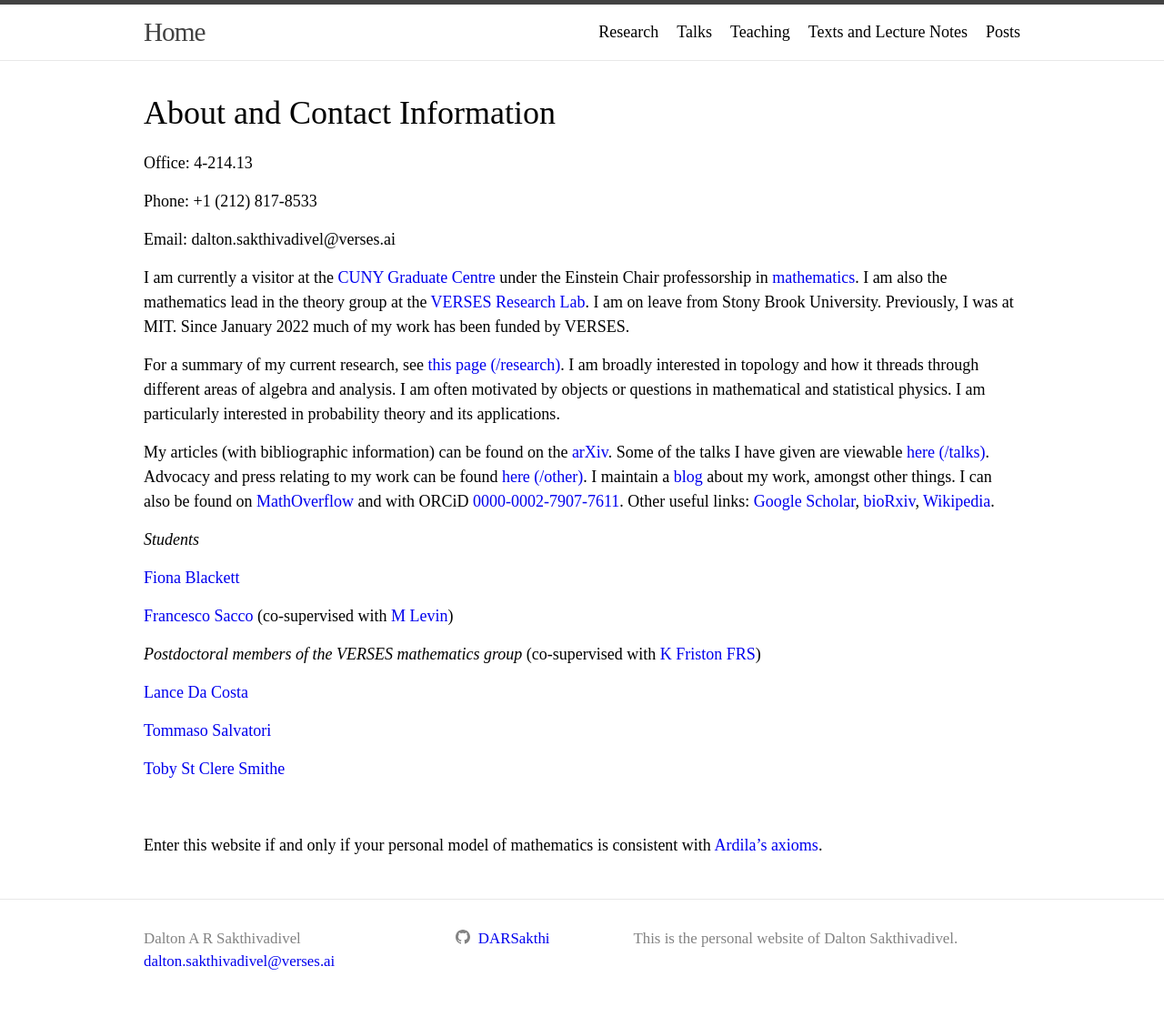
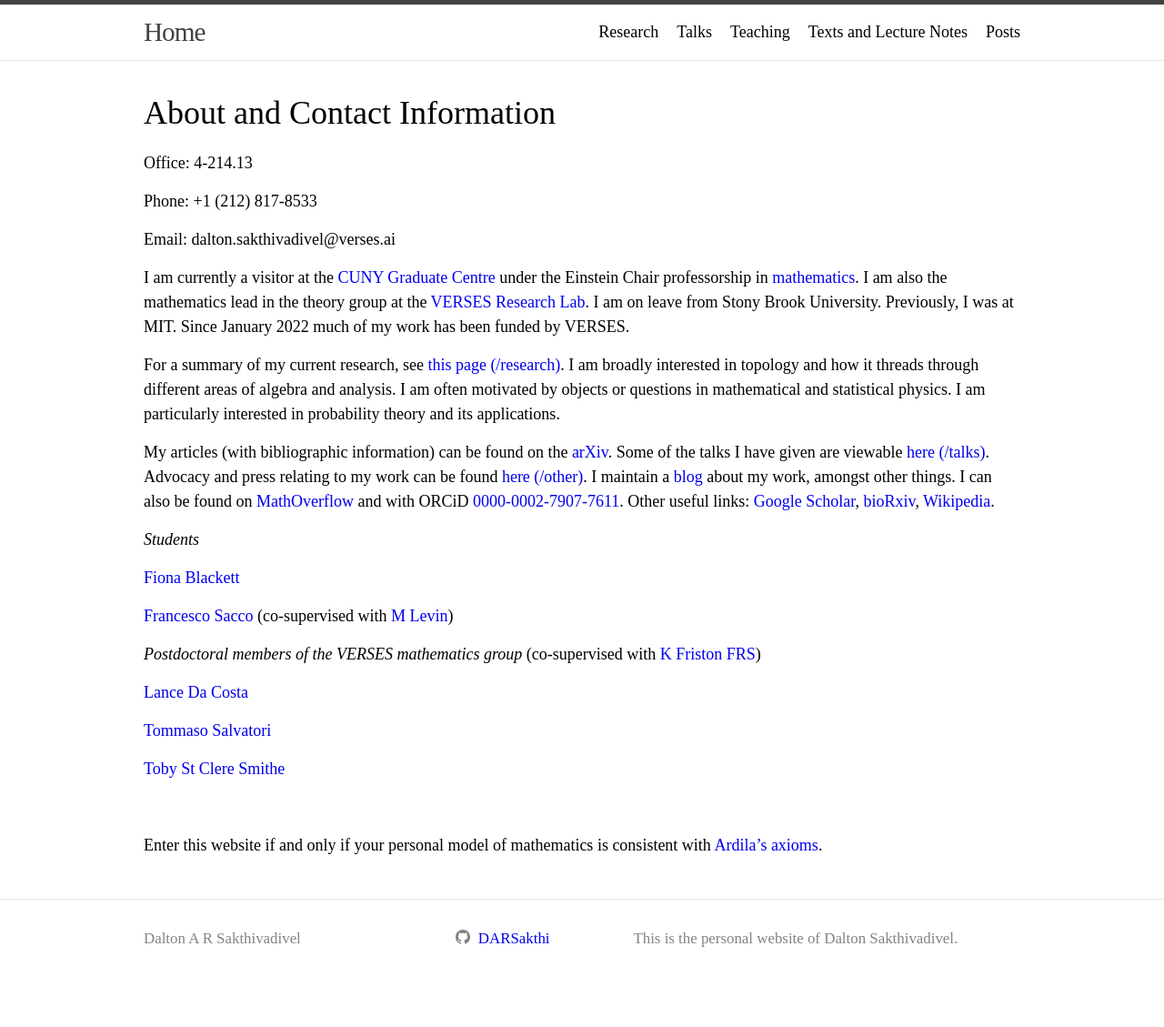
Before and after one commit to DARSakthi/DARSakthi.github.io, a Jekyll site: the page built from index.markdown, in a window 1280 px wide. Shown: the whole page at 91% size. Built offline with Jekyll 4.4.1, drawn with Linux system fonts in a browser that asks for light colours; after the commit the page ends 1104 px from its top, so only the background shows below that.

Commit message:
Update _config.yml
Removed redundant email

```diff
--- a/_config.yml
+++ b/_config.yml
@@ -19,7 +19,7 @@
 # in the templates via {{ site.myvariable }}.
 
 title: Dalton A R Sakthivadivel
-email: dalton.sakthivadivel@verses.ai
+email:
 locale: "en-GB"
 description: >- # this means to ignore newlines until "baseurl:"
   This is the personal website of Dalton Sakthivadivel.
```
